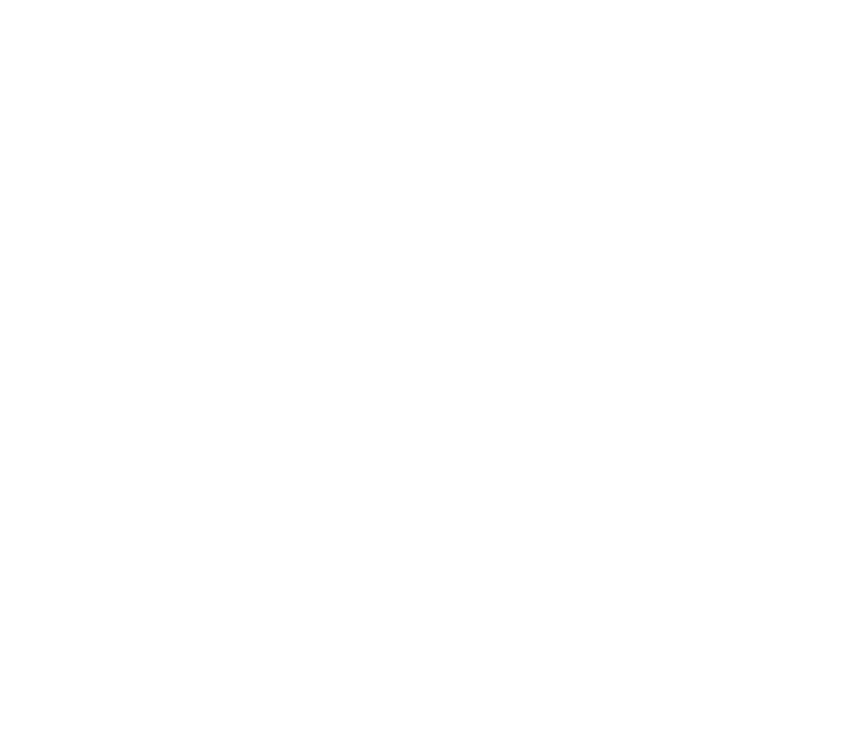
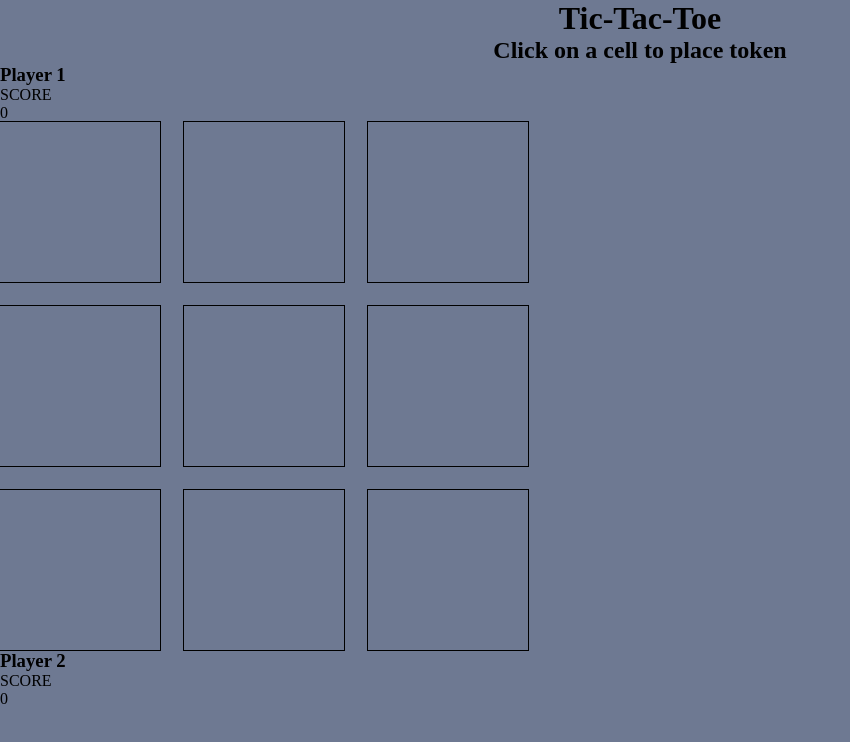
Before and after one commit to tep-vila/tic-tac-toe, a plain HTML site: page index.html in a window 1280 px wide. Shown: the whole page, without its empty margins (0-850 px from the left). Drawn offline with Linux system fonts and the light colour scheme.

Commit message:
started adding ui

```diff
--- a/index.html
+++ b/index.html
@@ -7,5 +7,38 @@
     <link rel="stylesheet" href="styles.css" />
     <script src="tictactoe.js" defer></script>
   </head>
-  <body></body>
+  <body>
+    <div class="header">
+      <h1 class="title">Tic-Tac-Toe</h1>
+      <h2 class="message">Click on a cell to place token</h2>
+    </div>
+
+    <div class="main-content">
+      <div class="player one">
+        <h3 class="name">Player 1</h3>
+        <div class="score-container">
+          SCORE
+          <p class="actual-score">0</p>
+        </div>
+      </div>
+      <div class="game-board">
+        <div id="0"></div>
+        <div id="1"></div>
+        <div id="2"></div>
+        <div id="3"></div>
+        <div id="4"></div>
+        <div id="5"></div>
+        <div id="6"></div>
+        <div id="7"></div>
+        <div id="8"></div>
+      </div>
+      <div class="player two">
+        <h3 class="name">Player 2</h3>
+        <div class="score-container">
+          SCORE
+          <p class="actual-score">0</p>
+        </div>
+      </div>
+    </div>
+  </body>
 </html>
--- a/styles.css
+++ b/styles.css
@@ -0,0 +1,47 @@
+:root {
+  /* place custom var here */
+  --main-color: #162642;
+  --token-color: #e35547;
+  --alt-token-color: #23bfa1;
+  --page-color: #6e7992;
+  --cell-size: 10rem;
+}
+
+* {
+  margin: 0;
+  padding: 0;
+  box-sizing: border-box;
+}
+
+body {
+  min-height: 100vh;
+  display: flex;
+  flex-direction: column;
+
+  background-color: var(--page-color);
+}
+
+/* FOR HEADER */
+.header {
+  display: flex;
+  flex-direction: column;
+  justify-content: center;
+  align-items: center;
+  width: 100vw;
+}
+
+/* FOR PLAYER-INFO-SECTION */
+
+/* FOR GAMEBOARD */
+
+.game-board {
+  display: grid;
+  grid-template: repeat(3, var(--cell-size)) / repeat(3, var(--cell-size));
+  gap: 3vh;
+}
+
+.game-board div {
+  width: 100%;
+  height: 100%;
+  outline: 1px solid black;
+}
--- a/tictactoe.js
+++ b/tictactoe.js
@@ -212,6 +212,11 @@ const playGame = (function () {
 
   const gameBoard = gameLogic.createGameBoardArray;
 
+  const transitionToNextRound = () => {
+    gameLogic.advanceRound();
+    gameLogic.togglePlayer();
+  };
+
   const placeToken = (where) => {
     playGame.gameLogic.putTokenInTable(where, playGame.gameBoard);
 
@@ -220,14 +225,12 @@ const playGame = (function () {
         console.log("You win!");
         // palitan dapat to ng win logic
       } else {
-        gameLogic.advanceRound();
-        gameLogic.togglePlayer();
+        transitionToNextRound();
         console.log(gameLogic.whatRoundIsIt());
         console.log("toggled");
       }
     } else {
-      gameLogic.advanceRound();
-      gameLogic.togglePlayer();
+      transitionToNextRound();
       console.log(gameLogic.whatRoundIsIt());
       console.log("toggled");
     }
```
